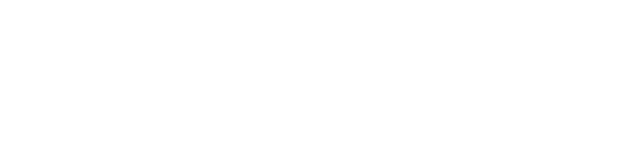
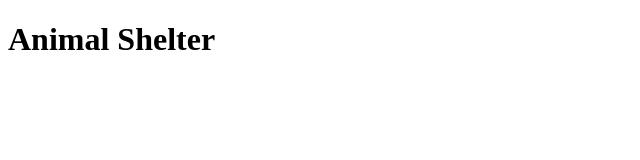
Before and after one commit to JTSkelton/shelter, a plain HTML site: page index.html in a window 1280 px wide. Shown: the whole page, without its empty margins (0-640 px from the left). Drawn offline with Linux system fonts and the light colour scheme.

Commit message:
Added header

```diff
--- a/index.html
+++ b/index.html
@@ -6,6 +6,7 @@
 
 </head>
 <body>
+  <h1>Animal Shelter</h1>
 
 </body>
 
```
